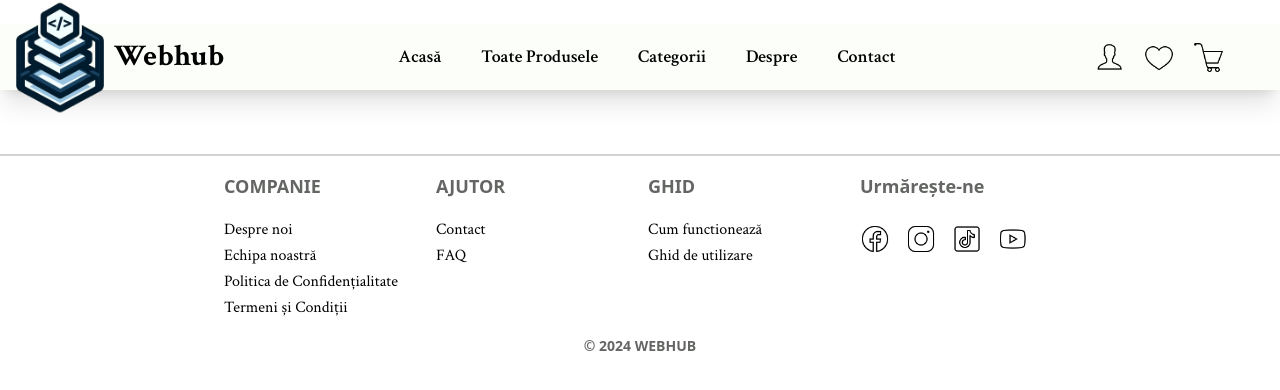
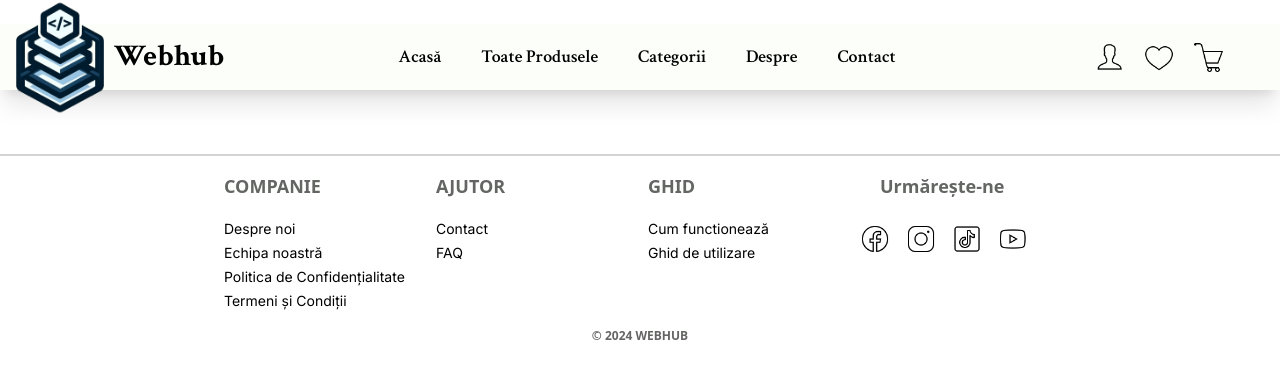
Before and after one commit to matei-george/licenta, a React (Vite) app in the folder frontend/: page / in a window 1280 px wide. Shown: the top 390 px of the page. Built offline with nearby package versions, Linux system fonts and the light colour scheme.

Commit message:
Cleanup Footer and Navbar

```diff
--- a/frontend/src/Components/Footer/Footer.css
+++ b/frontend/src/Components/Footer/Footer.css
@@ -1,17 +1,14 @@
-h3 {
+h3,
+p:last-of-type {
    color: var(--alt-text-clr);
 }
 
 a {
-   font-family: var(--crimson);
+   font-family: var(--inter);
 }
 
 .footer__icon {
    height: 30px;
-}
-
-p:last-of-type {
-   color: var(--alt-text-clr);
 }
 
 .footer {
@@ -23,4 +20,5 @@ p:last-of-type {
 
 .footer__link:hover {
    color: var(--accent-3);
+   font-weight: bold;
 }
--- a/frontend/src/Components/Footer/Footer.jsx
+++ b/frontend/src/Components/Footer/Footer.jsx
@@ -17,22 +17,22 @@ export const Footer = () => {
                <h3 className="text-lg font-semibold">COMPANIE</h3>
                <ul className="mt-4">
                   <li>
-                     <a href="#" className="footer__link">
+                     <a href="#" className="footer__link text-sm">
                         Despre noi
                      </a>
                   </li>
                   <li>
-                     <a href="#" className="footer__link">
+                     <a href="#" className="footer__link text-sm">
                         Echipa noastră
                      </a>
                   </li>
                   <li>
-                     <a href="#" className="footer__link">
+                     <a href="#" className="footer__link text-sm">
                         Politica de Confidențialitate
                      </a>
                   </li>
                   <li>
-                     <a href="#" className="footer__link">
+                     <a href="#" className="footer__link text-sm">
                         Termeni și Condiții
                      </a>
                   </li>
@@ -42,12 +42,12 @@ export const Footer = () => {
                <h3 className="text-lg font-semibold">AJUTOR</h3>
                <ul className="mt-4">
                   <li>
-                     <a href="#" className="footer__link">
+                     <a href="#" className="footer__link text-sm">
                         Contact
                      </a>
                   </li>
                   <li>
-                     <a href="#" className="footer__link">
+                     <a href="#" className="footer__link text-sm">
                         FAQ
                      </a>
                   </li>
@@ -57,19 +57,19 @@ export const Footer = () => {
                <h3 className="text-lg font-semibold">GHID</h3>
                <ul className="mt-4">
                   <li>
-                     <a href="#" className="footer__link">
+                     <a href="#" className="footer__link text-sm">
                         Cum functionează
                      </a>
                   </li>
                   <li>
-                     <a href="#" className="footer__link">
+                     <a href="#" className="footer__link text-sm">
                         Ghid de utilizare
                      </a>
                   </li>
                </ul>
             </div>
             <div>
-               <h3 className="text-lg font-semibold mb-6">Urmărește-ne</h3>
+               <h3 className="text-lg font-semibold mb-6 pl-5">Urmărește-ne</h3>
                <ul className="container flex justify-start gap-4">
                   <li>
                      <a href="#">
@@ -94,7 +94,7 @@ export const Footer = () => {
                </ul>
             </div>
             <div className="col-span-2 sm:col-span-4">
-               <p className="text-center text-sm font-semibold">© 2024 WEBHUB</p>
+               <p className="text-center text-xs font-semibold">© 2024 WEBHUB</p>
             </div>
          </div>
       </footer>
--- a/frontend/src/Components/Navbar/Navbar.css
+++ b/frontend/src/Components/Navbar/Navbar.css
@@ -10,10 +10,7 @@
    left: 27px;
 }
 
-.navbar__title {
-   font-family: var(--crimson);
-}
-
+.navbar__title,
 .nav-link {
    font-family: var(--crimson);
 }
```
Also changed, not shown: 1 other file (tests, documents, lock files or other folders).
